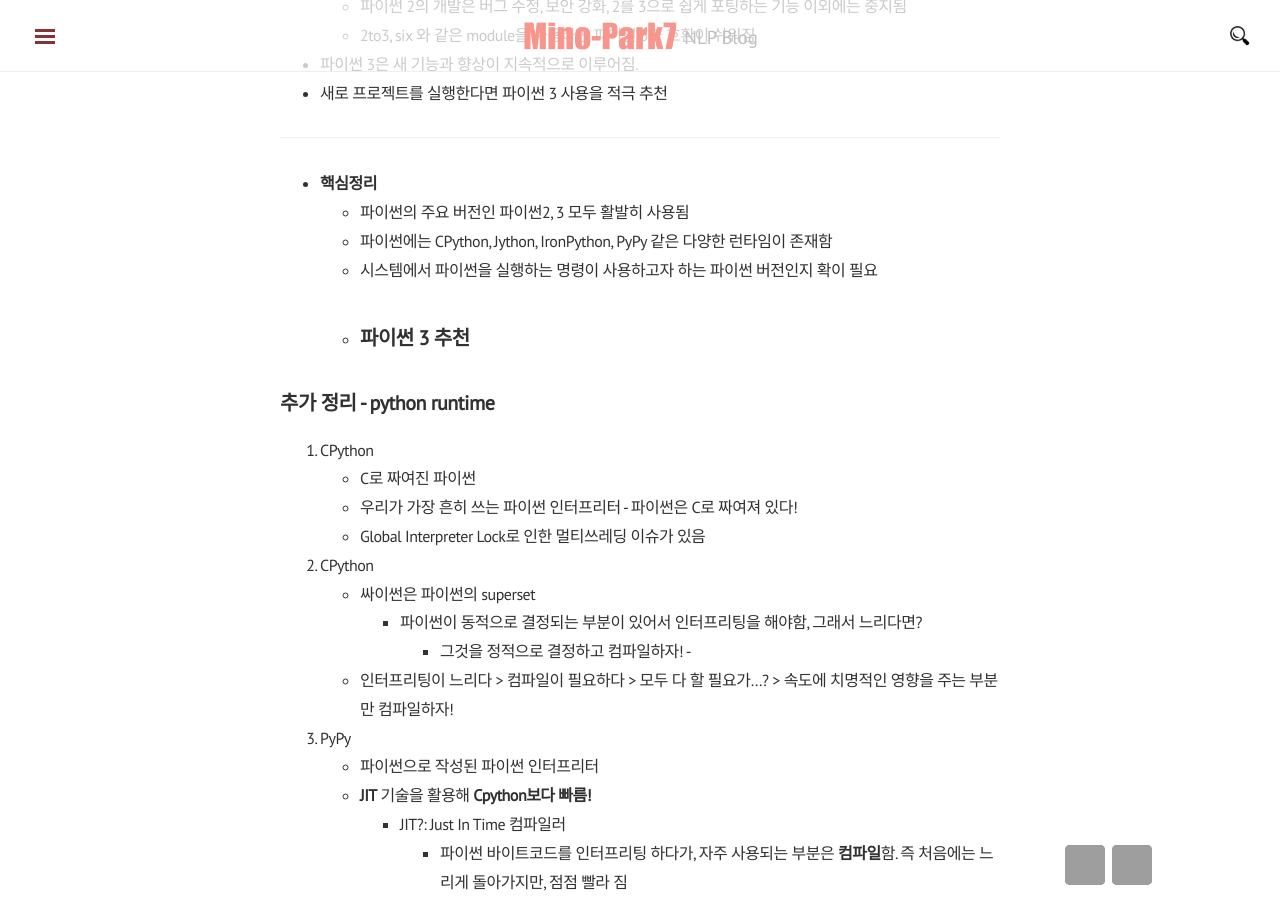
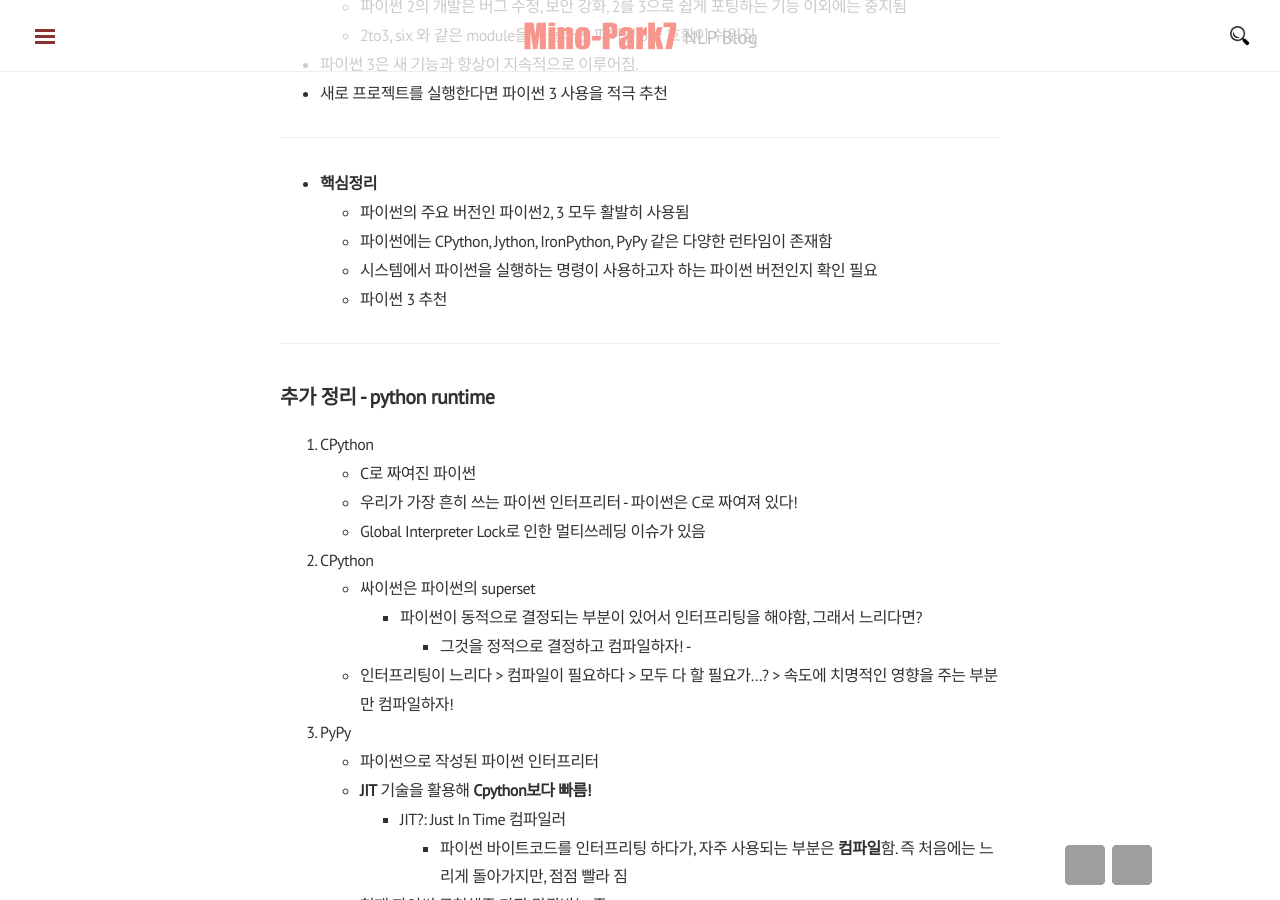
Before and after one commit to mino-park7/mino-park7.github.io, a Jekyll site: the page built from _posts/2018-09-04-BetterWay1-pythonversion-minhopark.md, in a window 1280 px wide and 900 px high, scrolled down 974 px. Built offline with Jekyll 4.4.1, drawn with Linux system fonts in a browser that asks for light colours; nearby versions of some CDN libraries; grey boxes are pictures that could not be loaded.

Commit message:
minho betterway 1

```diff
--- a/_posts/2018-09-04-BetterWay1-pythonversion-minhopark.md
+++ b/_posts/2018-09-04-BetterWay1-pythonversion-minhopark.md
@@ -45,11 +45,13 @@ sys.version_info(major=3, minor=4, micro=2, releaselevel='final', serial=0)
 * 새로 프로젝트를 실행한다면 파이썬 3 사용을 적극 추천
 
 ---
+
 * **핵심정리**
   * 파이썬의 주요 버전인 파이썬2, 3 모두 활발히 사용됨
   * 파이썬에는 CPython, Jython, IronPython, PyPy 같은 다양한 런타임이 존재함
-  * 시스템에서 파이썬을 실행하는 명령이 사용하고자 하는 파이썬 버전인지 확이 필요
+  * 시스템에서 파이썬을 실행하는 명령이 사용하고자 하는 파이썬 버전인지 확인 필요
   * 파이썬 3 추천
+
 ---
 
 ## 추가 정리 - python runtime
```
